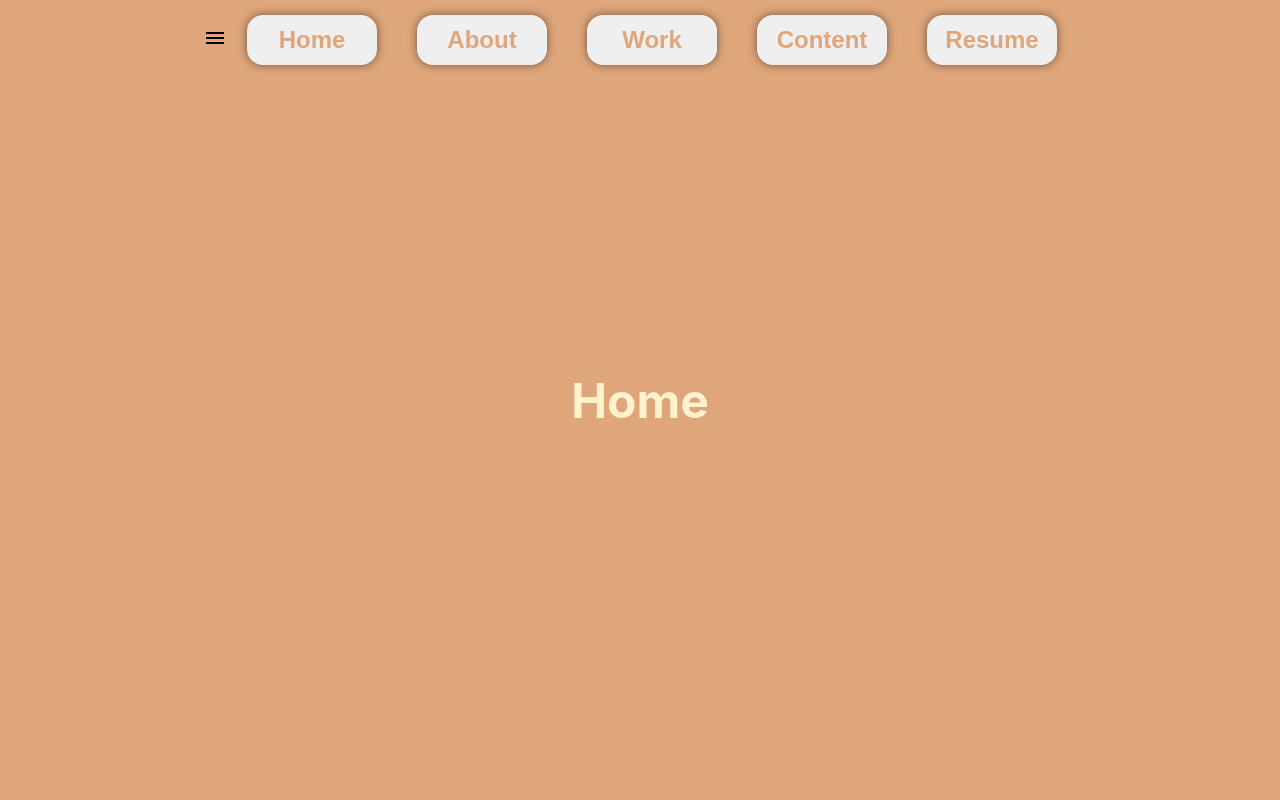
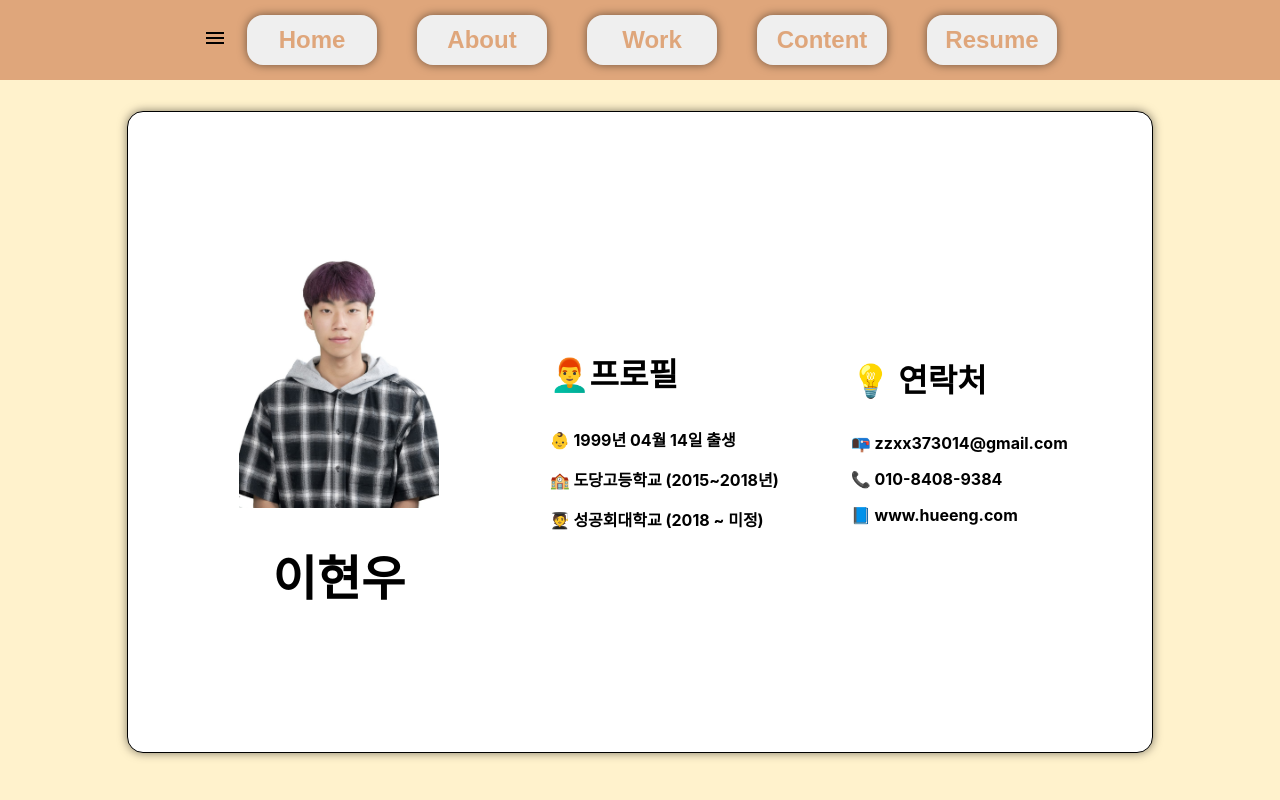
Before and after one commit to LeeHueeng/Porfolio, a React (Create React App) app in the folder portefolio/: page / in a window 1280 px wide. Shown: the top 800 px of the page. Built offline with nearby package versions, Linux system fonts and the light colour scheme.

Commit message:
feat #6 - Home 컴포넌트 구현, 사진같은건 아직 구현안됨

```diff
--- a/portefolio/src/Components/Home.js
+++ b/portefolio/src/Components/Home.js
@@ -3,19 +3,86 @@ import styled from 'styled-components';
 
 export default function Home() {
     return (
-        <Container>Home</Container>
+        <Container>
+            <div className='Container'>
+                <div className='Title'>
+                    <img src='/photo.jpg' width={200} />
+                    <h1>이현우</h1>
+                </div>
+                <div className='Content'>
+                    <div>
+                        <h3>👨‍🦰프로필</h3>
+                        <p>👶 1999년 04월 14일 출생</p>
+                        <p>🏫 도당고등학교 (2015~2018년)</p>
+                        <p> 🧑‍🎓 성공회대학교 (2018 ~ 미정)</p>
+                    </div>
+                    <div>
+                        <h3>💡 연락처</h3>
+                        <p>📭  zzxx373014@gmail.com</p>
+                        <p>📞  010-8408-9384</p>
+                        <p>📘  www.hueeng.com</p>
+                    </div>
+
+                </div>
+            </div>
+        </Container>
     )
 }
 
 const Container = styled.div`
     width: 100%;
     height: 100vh;
-    background-color: #DFA67B;
+    background-color: #fff2cc;
     display: flex;
     justify-content: center;
     align-items: center;
     flex-direction: column;
     font-size: 3rem;
     font-weight: bold;
-    color: #FFF2CC;
+    color: #ff9900;
+    .Container{
+        width: 80%;
+        height: 80%;
+        margin-top: 5%;
+        display: flex;
+        justify-content: center;
+        align-items: center;
+        border-radius: 1rem;
+        border: 1px solid black;
+        background-color: white;
+        box-shadow: 0 0 10px 0 rgba(0,0,0,0.5);
+        .Title{
+            width: 70%;
+            height: 20%;
+            display: flex;
+            justify-content: center;
+            align-items: center;
+            flex-direction: column;
+            h1{
+                font-size: 3rem;
+                font-weight: bold;
+                color: black;
+            }
+        }
+        .Content{
+            width: 100%;
+            height: 80%;
+            display: flex;
+            justify-content: center;
+            align-items: center;
+            div{
+                width: 50%;
+            }
+            h3{
+                font-size: 2rem;
+                font-weight: bold;
+                color: black;
+            }
+            p{
+                font-size: 1rem;
+                font-weight: bold;
+                color: black;
+            }
+        }
+    }
 `
```
Also changed, not shown: portefolio/public/photo.jpg (added).
